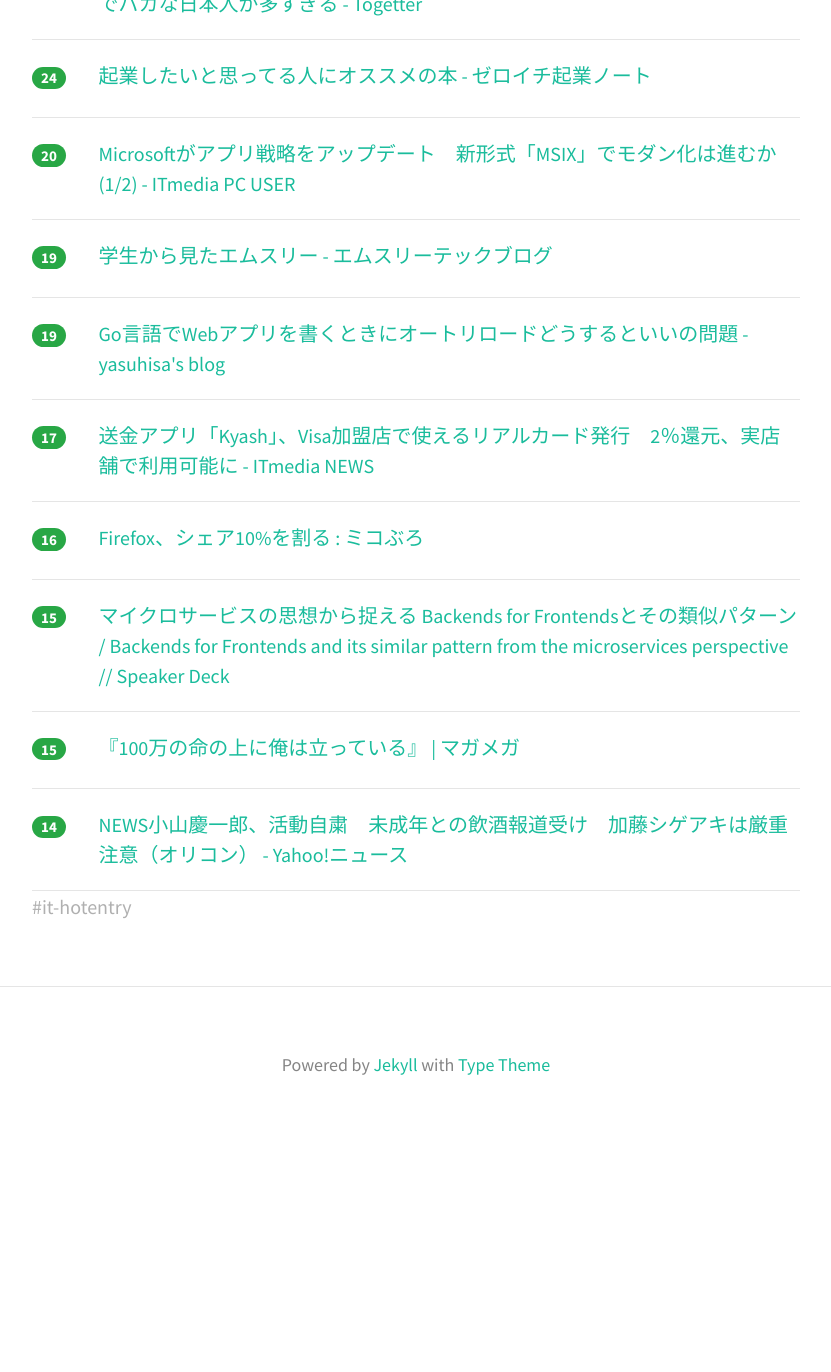
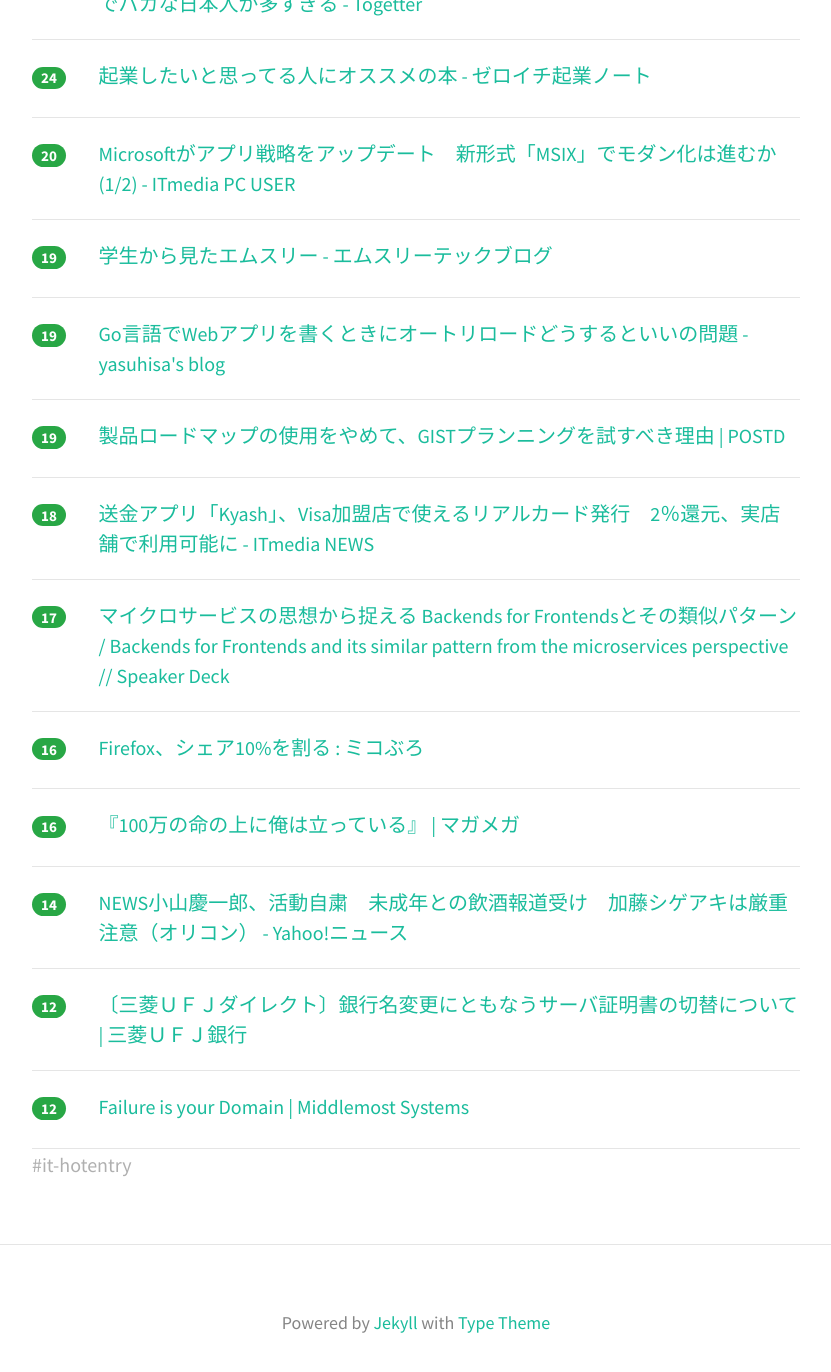
Before and after one commit to yatta47/hatena-matome-site, a Jekyll site: the page built from _posts/2018-06-08-hatena.md, in a window 1280 px wide and 1400 px high, scrolled down 693 px. Shown: the top 1372 px of the window, without its empty margins (224-1055 px from the left). Built offline with Jekyll 4.4.1, drawn with Linux system fonts in a browser that asks for light colours; nearby versions of some CDN libraries; before the commit the page ends 1835 px from its top, so only the background shows below that; some of the changed text lies outside the part shown.

Commit message:
Updated 2018-06-08

```diff
--- a/_posts/2018-06-08-hatena.md
+++ b/_posts/2018-06-08-hatena.md
@@ -1,13 +1,13 @@
 ---
 layout: post
 title:  "2018-06-08 はてぶIT"
-date:   2018-06-08 05:02:04
+date:   2018-06-08 06:02:03
 tags: [it-hotentry]
 ---
-13 件のデータあり
+16 件のデータあり
 
 <hr><div class="row">
-<div class="col-1"><span class="badge badge-pill badge-success h2">40</span></div>
+<div class="col-1"><span class="badge badge-pill badge-success h2">42</span></div>
 <div class="col-11"><a href='https://anond.hatelabo.jp/20180607222544' target='_blank'>はてブで洋書の話題が上がってきたことってほとんど無いよな</a></div>
 </div>
 <hr>
@@ -47,8 +47,18 @@ tags: [it-hotentry]
 </div>
 <hr>
 <div class="row">
+<div class="col-1"><span class="badge badge-pill badge-success h2">19</span></div>
+<div class="col-11"><a href='https://postd.cc/why-i-stopped-using-product-roadmaps-and-switched-to-gist-planning/' target='_blank'>製品ロードマップの使用をやめて、GISTプランニングを試すべき理由 | POSTD</a></div>
+</div>
+<hr>
+<div class="row">
+<div class="col-1"><span class="badge badge-pill badge-success h2">18</span></div>
+<div class="col-11"><a href='http://www.itmedia.co.jp/news/articles/1806/07/news103.html' target='_blank'>送金アプリ「Kyash」、Visa加盟店で使えるリアルカード発行　2％還元、実店舗で利用可能に - ITmedia NEWS</a></div>
+</div>
+<hr>
+<div class="row">
 <div class="col-1"><span class="badge badge-pill badge-success h2">17</span></div>
-<div class="col-11"><a href='http://www.itmedia.co.jp/news/articles/1806/07/news103.html' target='_blank'>送金アプリ「Kyash」、Visa加盟店で使えるリアルカード発行　2％還元、実店舗で利用可能に - ITmedia NEWS</a></div>
+<div class="col-11"><a href='https://speakerdeck.com/qsona/backends-for-frontends-and-its-similar-pattern-from-the-microservices-perspective' target='_blank'>マイクロサービスの思想から捉える Backends for Frontendsとその類似パターン / Backends for Frontends and its similar pattern from the microservices perspective // Speaker Deck</a></div>
 </div>
 <hr>
 <div class="row">
@@ -57,12 +67,7 @@ tags: [it-hotentry]
 </div>
 <hr>
 <div class="row">
-<div class="col-1"><span class="badge badge-pill badge-success h2">15</span></div>
-<div class="col-11"><a href='https://speakerdeck.com/qsona/backends-for-frontends-and-its-similar-pattern-from-the-microservices-perspective' target='_blank'>マイクロサービスの思想から捉える Backends for Frontendsとその類似パターン / Backends for Frontends and its similar pattern from the microservices perspective // Speaker Deck</a></div>
-</div>
-<hr>
-<div class="row">
-<div class="col-1"><span class="badge badge-pill badge-success h2">15</span></div>
+<div class="col-1"><span class="badge badge-pill badge-success h2">16</span></div>
 <div class="col-11"><a href='http://www.shonenmagazine.com/special/100maninochi-illustya/' target='_blank'>『100万の命の上に俺は立っている』 | マガメガ</a></div>
 </div>
 <hr>
@@ -71,3 +76,13 @@ tags: [it-hotentry]
 <div class="col-11"><a href='https://headlines.yahoo.co.jp/hl?a=20180607-00000354-oric-ent' target='_blank'>NEWS小山慶一郎、活動自粛　未成年との飲酒報道受け　加藤シゲアキは厳重注意（オリコン） - Yahoo!ニュース</a></div>
 </div>
 <hr>
+<div class="row">
+<div class="col-1"><span class="badge badge-pill badge-success h2">12</span></div>
+<div class="col-11"><a href='http://direct.bk.mufg.jp/info_news/20180522_server/index.html' target='_blank'>〔三菱ＵＦＪダイレクト〕銀行名変更にともなうサーバ証明書の切替について | 三菱ＵＦＪ銀行</a></div>
+</div>
+<hr>
+<div class="row">
+<div class="col-1"><span class="badge badge-pill badge-success h2">12</span></div>
+<div class="col-11"><a href='https://middlemost.com/failure-is-your-domain/' target='_blank'>Failure is your Domain | Middlemost Systems</a></div>
+</div>
+<hr>
```
